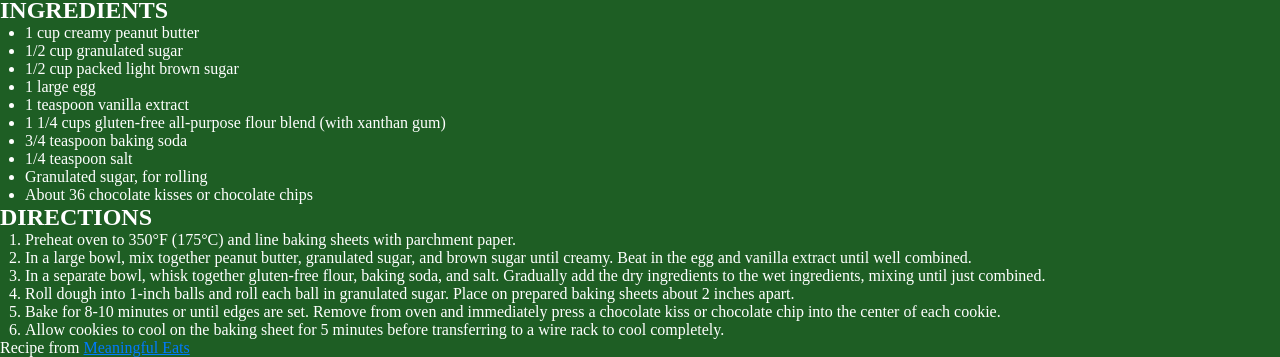
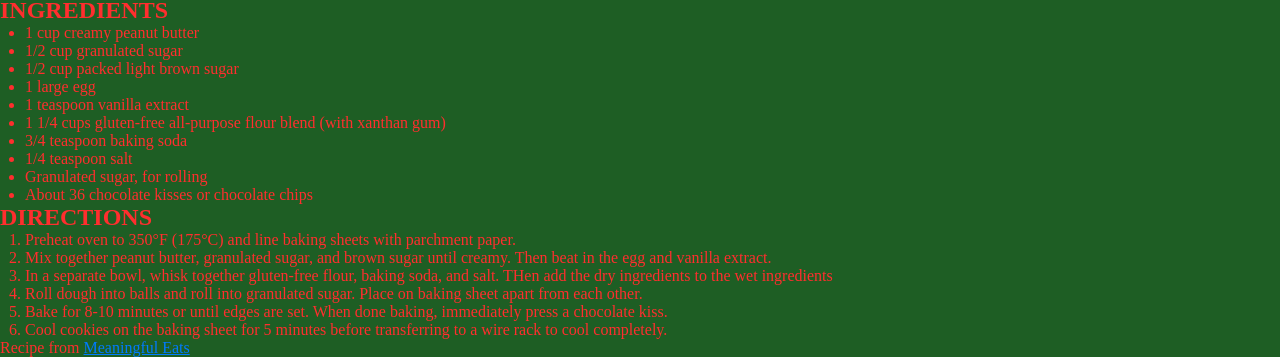
Before and after one commit to RebeOrozco/in-class-8, a plain HTML site: page index.html in a window 1280 px wide. Shown: the part 455-812 px from the top of the page. Drawn offline with Linux system fonts and the light colour scheme.

Commit message:
recipe and boldness

```diff
--- a/index.html
+++ b/index.html
@@ -40,11 +40,11 @@
       <h2>Directions</h2>
       <ol>
         <li>Preheat oven to 350°F (175°C) and line baking sheets with parchment paper.</li>
-        <li>In a large bowl, mix together peanut butter, granulated sugar, and brown sugar until creamy. Beat in the egg and vanilla extract until well combined.</li>
-        <li>In a separate bowl, whisk together gluten-free flour, baking soda, and salt. Gradually add the dry ingredients to the wet ingredients, mixing until just combined.</li>
-        <li>Roll dough into 1-inch balls and roll each ball in granulated sugar. Place on prepared baking sheets about 2 inches apart.</li>
-        <li>Bake for 8-10 minutes or until edges are set. Remove from oven and immediately press a chocolate kiss or chocolate chip into the center of each cookie.</li>
-        <li>Allow cookies to cool on the baking sheet for 5 minutes before transferring to a wire rack to cool completely.</li>
+        <li>Mix together peanut butter, granulated sugar, and brown sugar until creamy. Then beat in the egg and vanilla extract.</li>
+        <li>In a separate bowl, whisk together gluten-free flour, baking soda, and salt. THen add the dry ingredients to the wet ingredients</li>
+        <li>Roll dough into balls and roll into granulated sugar. Place on baking sheet apart from each other.</li>
+        <li>Bake for 8-10 minutes or until edges are set. When done baking, immediately press a chocolate kiss.</li>
+        <li>Cool cookies on the baking sheet for 5 minutes before transferring to a wire rack to cool completely.</li>
       </ol>
       <footer>
         <p>Recipe from <a href="https://meaningfuleats.com/gluten-free-peanut-butter-blossoms/#wprm-recipe-container-31905">Meaningful Eats</a></p>
--- a/style.css
+++ b/style.css
@@ -1,4 +1,11 @@
 /* Style the body to set default styles for the page.*/
+.center {
+  margin: auto;
+  width: 50%;
+  border: 3px solid green;
+  padding: 10px;
+}
+
 * {
   padding: 0;
   margin: 0;
@@ -10,7 +17,7 @@ ul, ol {
 
 body {
     background-color: rgb(30, 94, 36);
-    color: rgb(255, 255, 255);
+    color: rgb(255, 46, 46);
     font: 16px, Arial, sans-serif;
     font-size: 16px;
 }
```
